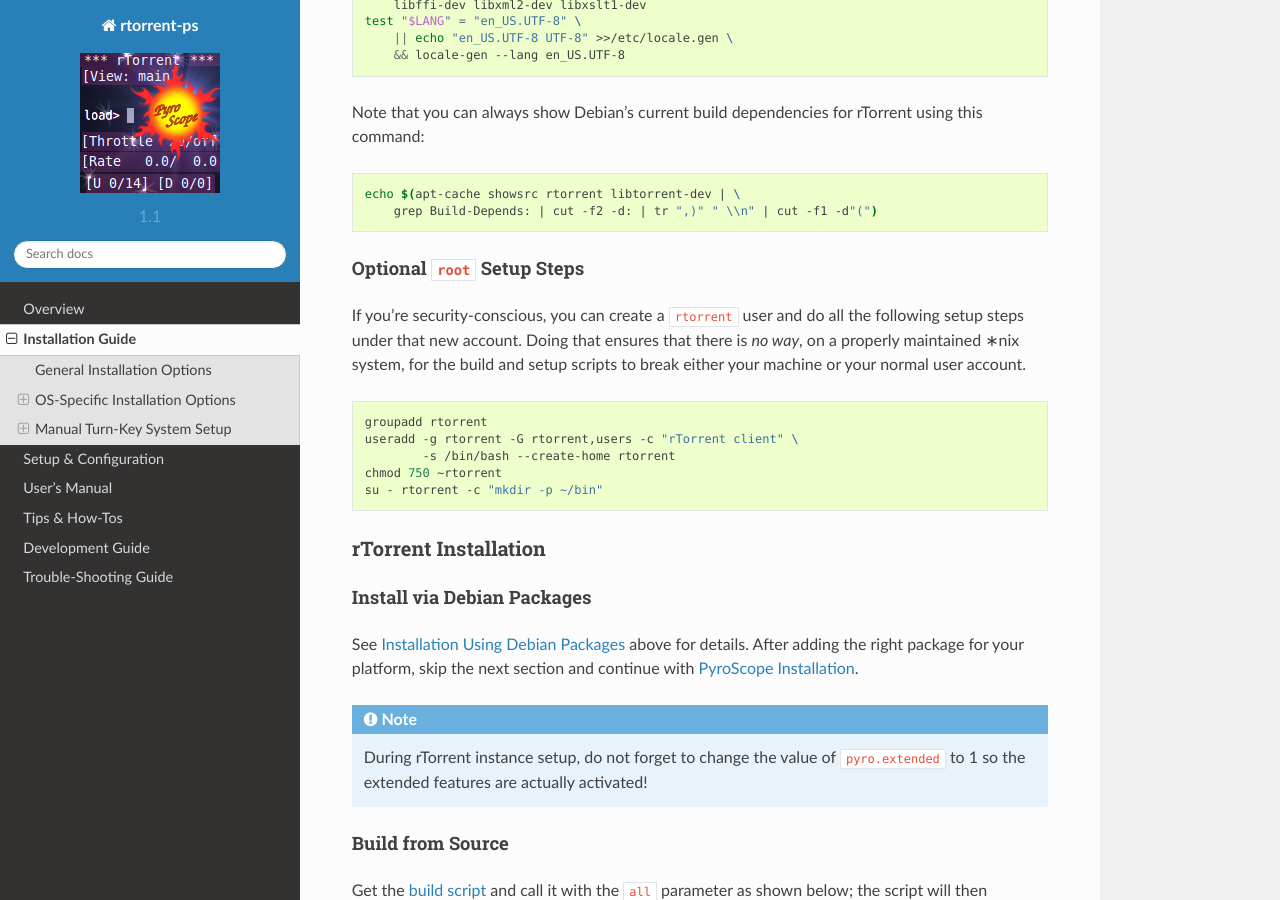
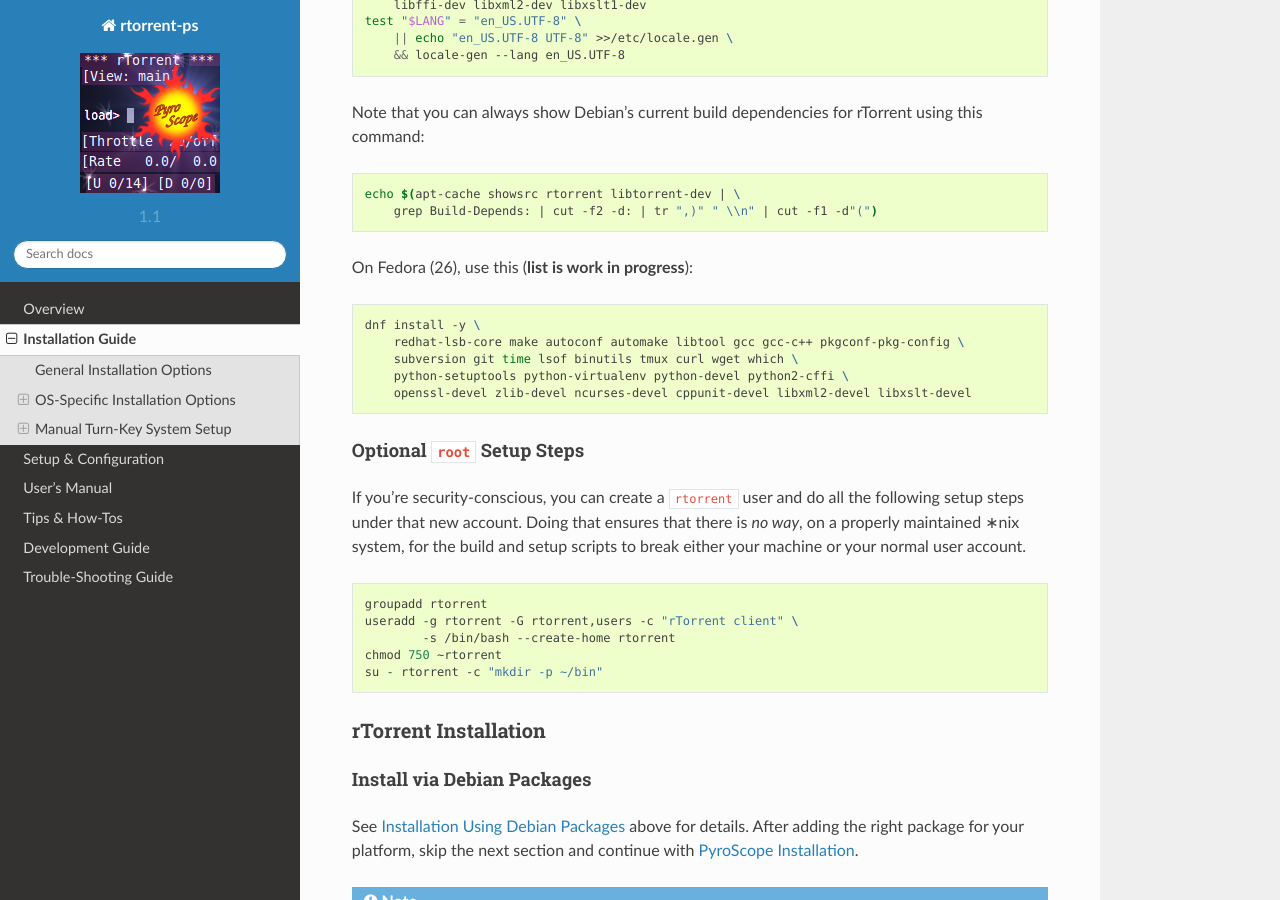
Before and after one commit to pyroscope/rtorrent-ps, a Sphinx documentation site: the page built from docs/install.rst, in a window 1280 px wide and 900 px high, scrolled down 3734 px. Built offline with Sphinx 7.4.7 and the Read the Docs theme 2.0.0, drawn with Linux system fonts in a browser that asks for light colours.

Commit message:
docs: Fedora build depends

```diff
--- a/docs/install.rst
+++ b/docs/install.rst
@@ -224,6 +224,16 @@
 
     echo $(apt-cache showsrc rtorrent libtorrent-dev | \
         grep Build-Depends: | cut -f2 -d: | tr ",)" " \\n" | cut -f1 -d"(")
+
+On Fedora (26), use this (**list is work in progress**):
+
+.. code-block:: shell
+
+    dnf install -y \
+        redhat-lsb-core make autoconf automake libtool gcc gcc-c++ pkgconf-pkg-config \
+        subversion git time lsof binutils tmux curl wget which \
+        python-setuptools python-virtualenv python-devel python2-cffi \
+        openssl-devel zlib-devel ncurses-devel cppunit-devel libxml2-devel libxslt-devel
 
 
 Optional ``root`` Setup Steps
```
